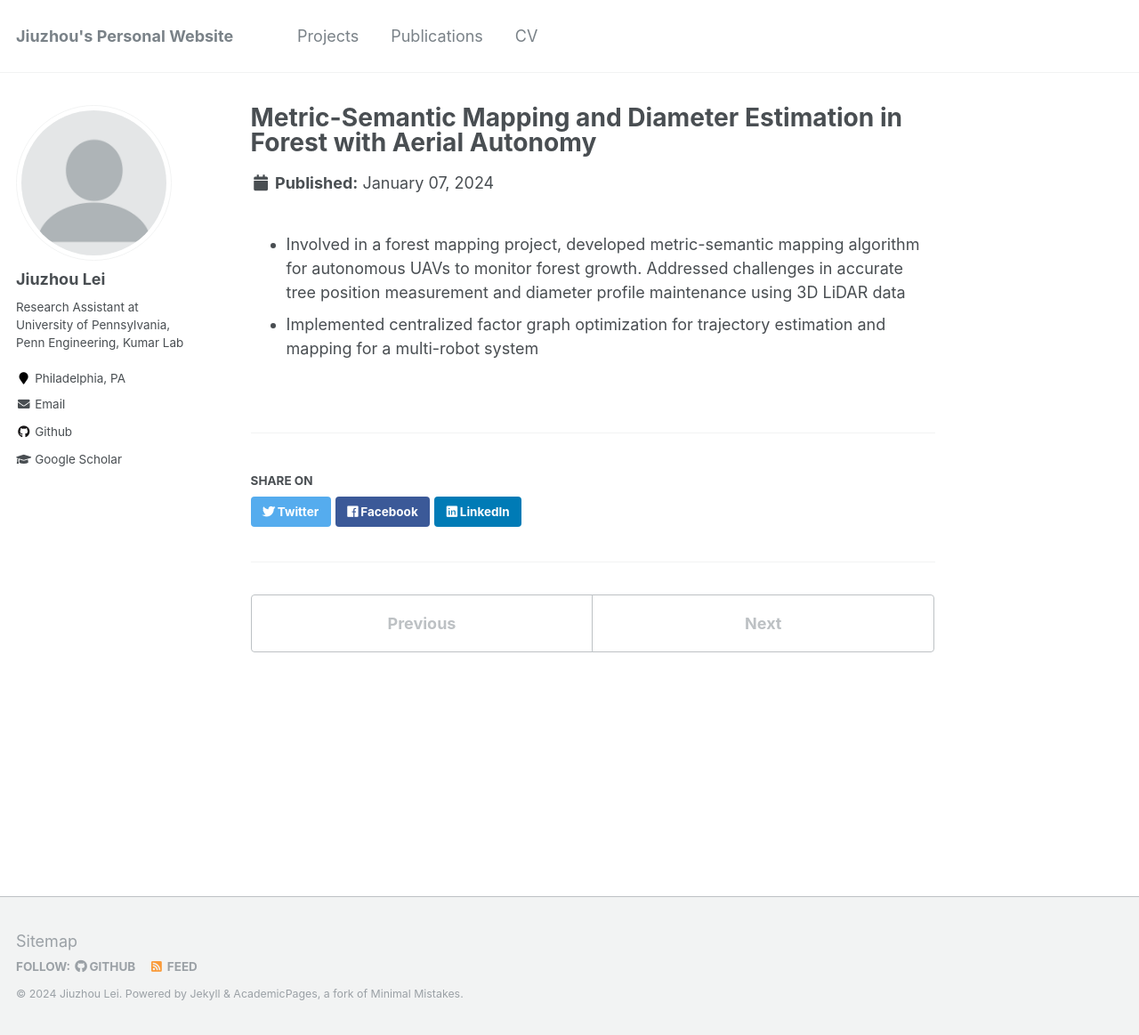
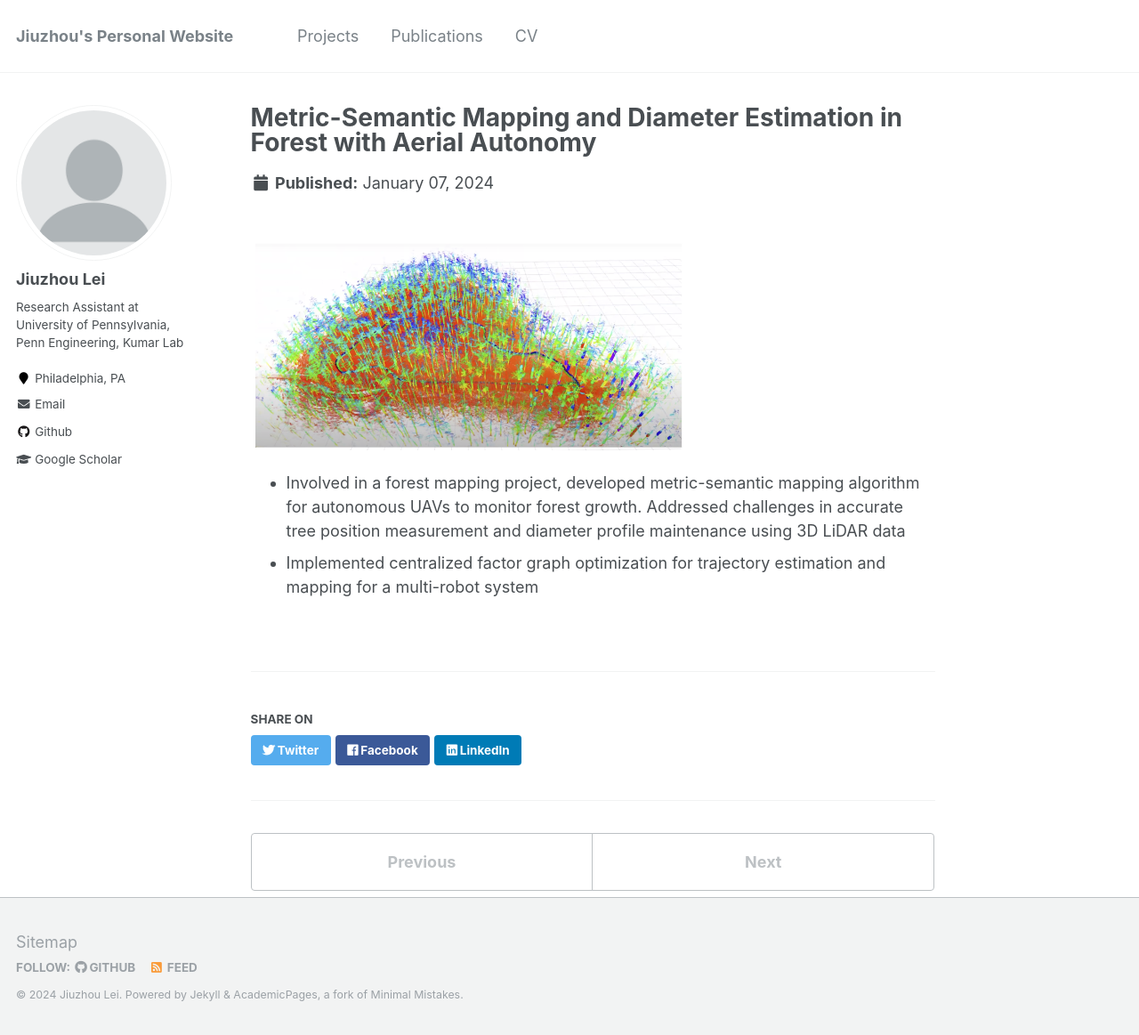
Before and after one commit to RollingOat/jiuzhou_lei.github.io, a Jekyll site: the page built from _portfolio/portfolio-2.md, in a window 1280 px wide and 1163 px high. Shown: the whole window at 89% size. Built offline with Jekyll 4.4.1, drawn with Linux system fonts in a browser that asks for light colours.

Commit message:
Update portfolio-2.md

```diff
--- a/_portfolio/portfolio-2.md
+++ b/_portfolio/portfolio-2.md
@@ -1,8 +1,9 @@
 ---
 title: "Metric-Semantic Mapping and Diameter Estimation in Forest with Aerial Autonomy "
-excerpt: "<br/><img src='/images/forest_portfolio.png'>"
+excerpt:
 collection: portfolio
 ---
+<br/><img src='/images/forest_portfolio.png'>
 
 - Involved in a forest mapping project, developed metric-semantic mapping algorithm for autonomous UAVs to monitor
 forest growth. Addressed challenges in accurate tree position measurement and diameter profile maintenance using
```
